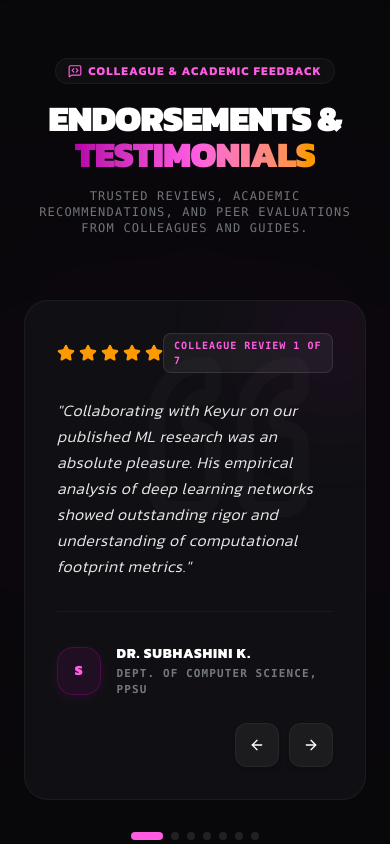
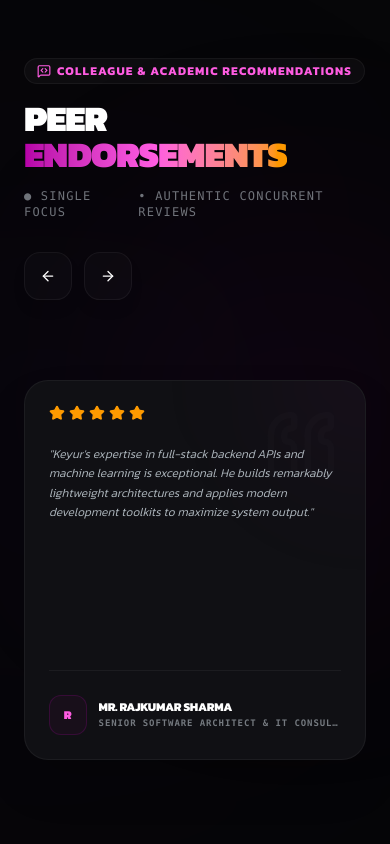
Before and after one commit to keyurkalathiya/Protfolio, a React (Vite) app: page / in a window 390 px wide. Shown: the part 10740-11584 px from the top of the page. Built offline with nearby package versions, Linux system fonts and the light colour scheme.

Commit message:
feat: add responsive multi-column testimonials
Implement dynamic column counting and adjust autoplay interval for improved layout flexibility across device breakpoints.

```diff
--- a/src/components/TestimonialsSection.tsx
+++ b/src/components/TestimonialsSection.tsx
@@ -66,7 +66,26 @@ export default function TestimonialsSection() {
 
   const [currentIndex, setCurrentIndex] = useState(0);
   const [autoplay, setAutoplay] = useState(true);
+  const [visibleCount, setVisibleCount] = useState(3);
   const timeoutRef = useRef<NodeJS.Timeout | null>(null);
+
+  // Dynamic viewport matching for 3-4 columns on desktop/wide displays
+  useEffect(() => {
+    const updateCount = () => {
+      if (window.innerWidth < 640) {
+        setVisibleCount(1);
+      } else if (window.innerWidth < 1024) {
+        setVisibleCount(2);
+      } else if (window.innerWidth < 1440) {
+        setVisibleCount(3);
+      } else {
+        setVisibleCount(4);
+      }
+    };
+    updateCount();
+    window.addEventListener("resize", updateCount);
+    return () => window.removeEventListener("resize", updateCount);
+  }, []);
 
   const nextSlide = () => {
     setCurrentIndex((prev) => (prev + 1) % testimonials.length);
@@ -78,7 +97,7 @@ export default function TestimonialsSection() {
 
   useEffect(() => {
     if (autoplay) {
-      timeoutRef.current = setInterval(nextSlide, 7000);
+      timeoutRef.current = setInterval(nextSlide, 6000);
     }
     return () => {
       if (timeoutRef.current) clearInterval(timeoutRef.current);
@@ -90,151 +109,148 @@ export default function TestimonialsSection() {
     action();
   };
 
+  // Get active subset of testimonials to display concurrently
+  const getVisibleTestimonials = () => {
+    const list = [];
+    for (let i = 0; i < visibleCount; i++) {
+      const idx = (currentIndex + i) % testimonials.length;
+      list.push({ ...testimonials[idx], displayIndex: idx });
+    }
+    return list;
+  };
+
+  const activeTestimonials = getVisibleTestimonials();
+
   return (
     <section
       id="testimonials"
-      className="relative bg-[#08080A] border-t border-white/5 px-6 sm:px-10 py-24 md:py-36 font-sans overflow-hidden z-10"
+      className="relative bg-[#060608] border-t border-white/5 px-6 sm:px-10 py-24 md:py-36 font-sans overflow-hidden z-10"
     >
-      {/* Visual decorative grids and glows */}
-      <div className="absolute top-1/2 left-1/2 -translate-x-1/2 -translate-y-1/2 w-[700px] h-[350px] bg-[#B600A8]/5 rounded-full blur-[160px] pointer-events-none" />
-      <div className="absolute right-10 top-12 w-px h-64 bg-gradient-to-b from-white/[0.03] to-transparent hidden lg:block" />
-      <div className="absolute left-10 bottom-12 w-px h-64 bg-gradient-to-t from-white/[0.03] to-transparent hidden lg:block" />
+      {/* Visual decorative ambient grids and purple/pink radial glows */}
+      <div className="absolute top-1/4 left-1/4 w-[400px] h-[400px] rounded-full bg-[#B600A8]/5 blur-[120px] pointer-events-none" />
+      <div className="absolute bottom-1/4 right-1/4 w-[500px] h-[500px] rounded-full bg-violet-900/5 blur-[150px] pointer-events-none" />
+      <div className="absolute inset-x-0 bottom-0 h-px bg-gradient-to-r from-transparent via-[#FF5CE2]/10 to-transparent" />
 
-      <div className="max-w-5xl mx-auto relative">
+      <div className="max-w-7xl mx-auto relative">
 
-        {/* Header Title with premium badge styling */}
-        <div className="mb-16 md:mb-20 text-center">
+        {/* Modern styled displays segment */}
+        <div className="mb-20 flex flex-col md:flex-row md:items-end justify-between gap-8">
           <FadeIn delay={0.1} y={20}>
             <div className="inline-flex items-center gap-1.5 px-3 py-1 rounded-full bg-white/[0.03] border border-white/5 text-[#FF5CE2] text-xs font-bold uppercase tracking-widest mb-4">
               <MessageSquareCode className="w-3.5 h-3.5" />
-              <span>COLLEAGUE &amp; ACADEMIC FEEDBACK</span>
+              <span>COLLEAGUE &amp; ACADEMIC RECOMMENDATIONS</span>
             </div>
-            <h2 className="text-4xl sm:text-5xl md:text-7xl font-black uppercase tracking-tight leading-none text-white font-sans max-w-4xl mx-auto">
-              ENDORSEMENTS &amp; <span className="text-transparent bg-clip-text bg-gradient-to-r from-[#B600A8] via-[#FF5CE2] to-amber-500">TESTIMONIALS</span>
+            <h2 className="text-4xl sm:text-5xl md:text-7xl font-black uppercase tracking-tight leading-none text-white font-sans">
+              PEER <span className="text-transparent bg-clip-text bg-gradient-to-r from-[#B600A8] via-[#FF5CE2] to-amber-500">ENDORSEMENTS</span>
             </h2>
-            <p className="text-[#D7E2EA]/50 text-xs sm:text-xs uppercase tracking-widest font-mono text-center mt-4 max-w-xl mx-auto">
-              Trusted reviews, academic recommendations, and peer evaluations from colleagues and guides.
+            <p className="text-[#D7E2EA]/50 text-xs sm:text-xs uppercase tracking-widest font-mono mt-4 flex items-center gap-2">
+              <span>● {visibleCount === 1 ? "SINGLE FOCUS" : `${visibleCount} COMMENDATIONS DISPLAYED`}</span>
+              <span>• AUTHENTIC CONCURRENT REVIEWS</span>
             </p>
           </FadeIn>
-        </div>
 
-        {/* Horizontal Slider Layout */}
-        <div className="relative">
-          <FadeIn delay={0.2} y={30}>
-            <div
-              className="relative rounded-3xl border border-white/5 bg-[#101014] p-8 sm:p-12 md:p-16 min-h-[380px] sm:min-h-[340px] flex flex-col justify-between overflow-hidden group hover:border-[#FF5CE2]/20 transition-all duration-300"
-              onMouseEnter={() => setAutoplay(false)}
-              onMouseLeave={() => setAutoplay(true)}
-            >
-              {/* Glowing Ambient Background Elements */}
-              <div className="absolute -top-16 -right-16 w-48 h-48 bg-[#B600A8]/5 rounded-full blur-2xl group-hover:bg-[#B600A8]/10 transition-colors" />
-              <div className="absolute top-10 right-10 text-white/[0.02] select-none pointer-events-none">
-                <Quote className="w-48 h-48 transform rotate-180" />
-              </div>
-
-              {/* Slider Content Frame */}
-              <div className="relative z-10 flex-1 flex flex-col justify-between">
-
-                {/* Upper block with stars and interactive indicators */}
-                <div className="space-y-6">
-                  <div className="flex items-center justify-between">
-                    <div className="flex gap-1">
-                      {[1, 2, 3, 4, 5].map((s) => (
-                        <Star key={s} className="w-4.5 h-4.5 text-amber-500 fill-amber-500" />
-                      ))}
-                    </div>
-
-                    <span className="text-[10px] font-mono font-bold text-[#FF5CE2] tracking-widest uppercase bg-white/5 border border-white/10 px-2.5 py-1 rounded-lg">
-                      Colleague Review {currentIndex + 1} of {testimonials.length}
-                    </span>
-                  </div>
-
-                  {/* Testimonial Quote */}
-                  <div className="min-h-[140px] flex items-center">
-                    <AnimatePresence mode="wait">
-                      <motion.p
-                        key={currentIndex}
-                        initial={{ opacity: 0, x: 20 }}
-                        animate={{ opacity: 1, x: 0 }}
-                        exit={{ opacity: 0, x: -20 }}
-                        transition={{ duration: 0.3, ease: "easeInOut" }}
-                        className="text-white/90 text-base sm:text-lg md:text-2xl font-light leading-relaxed tracking-wide italic font-sans"
-                      >
-                        "{testimonials[currentIndex].quote}"
-                      </motion.p>
-                    </AnimatePresence>
-                  </div>
-                </div>
-
-                {/* Lower block containing Profile detail mapping */}
-                <div className="pt-8 border-t border-white/5 flex flex-col sm:flex-row sm:items-center justify-between gap-6 mt-8">
-                  <AnimatePresence mode="wait">
-                    <motion.div
-                      key={currentIndex}
-                      initial={{ opacity: 0, y: 10 }}
-                      animate={{ opacity: 1, y: 0 }}
-                      exit={{ opacity: 0, y: -10 }}
-                      transition={{ duration: 0.3 }}
-                      className="flex items-center gap-4"
-                    >
-                      {/* Avatar initials with responsive glow elements */}
-                      <div className="w-12 h-12 rounded-2xl flex items-center justify-center border border-[#B600A8]/30 bg-[#B600A8]/10 text-[#FF5CE2] font-black text-sm uppercase select-none shadow-[0_4px_12px_rgba(182,0,168,0.1)]">
-                        {testimonials[currentIndex].name.replace("MR. ", "").replace("DR. ", "").charAt(0)}
-                      </div>
-                      <div>
-                        <h4 className="font-extrabold text-white uppercase tracking-wider text-sm sm:text-base">
-                          {testimonials[currentIndex].name}
-                        </h4>
-                        <p className="text-[11px] sm:text-xs uppercase tracking-widest text-[#D7E2EA]/50 font-semibold font-mono mt-0.5">
-                          {testimonials[currentIndex].role}
-                        </p>
-                      </div>
-                    </motion.div>
-                  </AnimatePresence>
-
-                  {/* Manual Arrow Controls and Dots Row */}
-                  <div className="flex items-center gap-4 self-end sm:self-auto">
-                    {/* Navigation buttons */}
-                    <div className="flex gap-2.5">
+          {/* Navigation controls for interactive rotational control */}
+          <FadeIn delay={0.15} y={20} className="flex items-center gap-3">
             <button
               onClick={() => handleInteractiveClick(prevSlide)}
-                        className="w-11 h-11 rounded-xl bg-white/5 hover:bg-[#B600A8]/20 border border-white/5 hover:border-[#B600A8]/50 text-white flex items-center justify-center transition-all cursor-pointer shadow-md"
-                        aria-label="Previous Endorsement"
+              className="w-12 h-12 rounded-2xl bg-white/[0.02] border border-white/5 hover:border-[#FF5CE2]/30 text-white hover:text-[#FF5CE2] flex items-center justify-center transition-all cursor-pointer shadow-lg active:scale-95"
+              aria-label="Previous testimonials"
             >
               <ArrowLeft className="w-4 h-4" />
             </button>
 
             <button
               onClick={() => handleInteractiveClick(nextSlide)}
-                        className="w-11 h-11 rounded-xl bg-white/5 hover:bg-[#B600A8]/20 border border-white/5 hover:border-[#B600A8]/50 text-white flex items-center justify-center transition-all cursor-pointer shadow-md"
-                        aria-label="Next Endorsement"
+              className="w-12 h-12 rounded-2xl bg-white/[0.02] border border-white/5 hover:border-[#FF5CE2]/30 text-white hover:text-[#FF5CE2] flex items-center justify-center transition-all cursor-pointer shadow-lg active:scale-95"
+              aria-label="Next testimonials"
             >
               <ArrowRight className="w-4 h-4" />
             </button>
+          </FadeIn>
+        </div>
+
+        {/* Dynamic Multi-Card Rotating Grid Layout */}
+        <div className="relative min-h-[420px]">
+          <div className="grid grid-cols-1 sm:grid-cols-2 lg:grid-cols-3 xl:grid-cols-4 gap-6">
+            <AnimatePresence mode="popLayout">
+              {activeTestimonials.map((test, index) => (
+                <motion.div
+                  key={test.id}
+                  layout
+                  initial={{ opacity: 0, x: 50, scale: 0.95 }}
+                  animate={{ opacity: 1, x: 0, scale: 1 }}
+                  exit={{ opacity: 0, x: -50, scale: 0.95 }}
+                  transition={{
+                    duration: 0.5,
+                    ease: "easeInOut",
+                    layout: { type: "spring", stiffness: 120, damping: 20 }
+                  }}
+                  className="bg-[#101014] border border-white/5 hover:border-[#FF5CE2]/30 rounded-3xl p-6 sm:p-8 flex flex-col justify-between relative overflow-hidden group transition-all duration-300 shadow-2xl min-h-[380px]"
+                >
+                  {/* Glowing subtle radial gradient backdrop on hover */}
+                  <div className="absolute -top-24 -right-24 w-48 h-48 bg-[#B600A8]/5 rounded-full blur-3xl group-hover:bg-[#B600A8]/10 transition-colors pointer-events-none" />
+
+                  {/* Floating double quotes decorative element */}
+                  <div className="absolute top-6 right-6 text-white/[0.01] group-hover:text-white/[0.03] select-none pointer-events-none transition-colors">
+                    <Quote className="w-20 h-20 transform rotate-180" />
+                  </div>
+
+                  {/* Header containing ratings and validation details */}
+                  <div className="relative z-10 space-y-4">
+                    <div className="flex items-center justify-between">
+                      <div className="flex gap-1">
+                        {[1, 2, 3, 4, 5].map((s) => (
+                          <Star key={s} className="w-4 h-4 text-amber-500 fill-amber-500" />
+                        ))}
                       </div>
                     </div>
 
+                    {/* Testimonial review speech block */}
+                    <div className="pt-2">
+                      <p className="text-[#D7E2EA]/80 text-xs sm:text-sm leading-relaxed font-light italic font-sans group-hover:text-white transition-colors duration-200">
+                        "{test.quote}"
+                      </p>
+                    </div>
                   </div>
 
+                  {/* Footer profile block */}
+                  <div className="relative z-10 pt-6 mt-6 border-t border-white/5 flex items-center gap-3 shrink-0">
+                    <div className="w-10 h-10 rounded-xl flex items-center justify-center border border-[#B600A8]/20 bg-[#B600A8]/5 text-[#FF5CE2] font-black text-xs uppercase select-none group-hover:border-[#FF5CE2]/40 transition-all">
+                      {test.name.replace("MR. ", "").replace("DR. ", "").charAt(0)}
+                    </div>
+                    <div className="min-w-0">
+                      <h4 className="font-extrabold text-white uppercase tracking-tight text-xs sm:text-sm group-hover:text-[#FF5CE2] transition-colors truncate">
+                        {test.name}
+                      </h4>
+                      <p className="text-[9px] sm:text-[10px] uppercase tracking-widest text-[#D7E2EA]/50 font-semibold font-mono mt-0.5 truncate">
+                        {test.role}
+                      </p>
                     </div>
                   </div>
-          </FadeIn>
+
+                </motion.div>
+              ))}
+            </AnimatePresence>
+          </div>
         </div>
 
-        {/* Dots Navigator Pills Line */}
-        <div className="flex justify-center gap-2 mt-8">
-          {testimonials.map((_, dotIdx) => (
+        {/* Carousel slide indicators */}
+        <div className="flex justify-center gap-2 mt-12 relative z-10">
+          {testimonials.map((_, dotIdx) => {
+            const isActive = dotIdx === currentIndex;
+            return (
               <button
                 key={dotIdx}
                 onClick={() => handleInteractiveClick(() => setCurrentIndex(dotIdx))}
-              className={`h-2 rounded-full transition-all duration-300 cursor-pointer ${
-                currentIndex === dotIdx
-                  ? "w-8 bg-[#FF5CE2]"
-                  : "w-2 bg-white/10 hover:bg-white/20"
+                className={`h-1.5 rounded-full transition-all duration-500 cursor-pointer ${
+                  isActive
+                    ? "w-8 bg-gradient-to-r from-[#B600A8] to-[#FF5CE2]"
+                    : "w-1.5 bg-white/10 hover:bg-white/20"
                 }`}
                 aria-label={`Go to slide ${dotIdx + 1}`}
               />
-          ))}
+            );
+          })}
         </div>
 
       </div>
```
Lines whose indentation alone changed are shown as unchanged.
